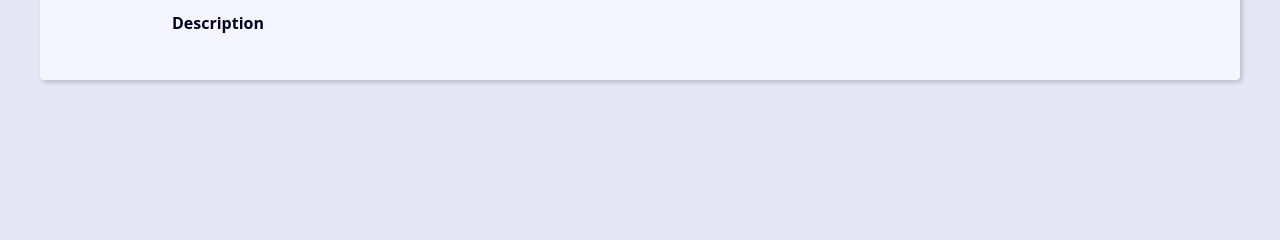
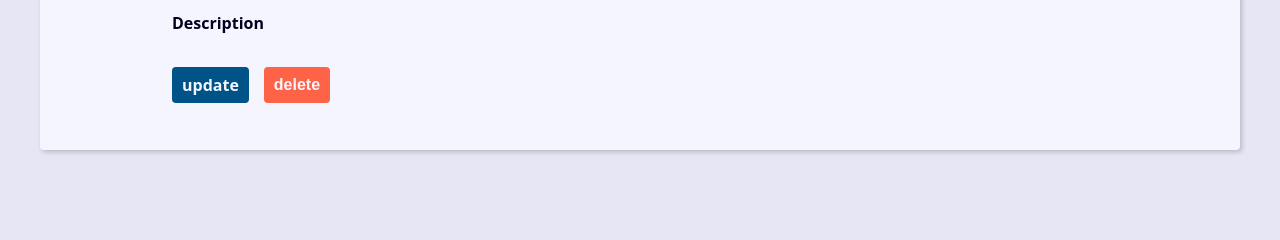
Before and after one commit to GadielPrudente/Projeto-Agenda, a Django app: template contact/templates/contact/contact.html in a window 1280 px wide. Shown: the part 473-713 px from the top of the page. Run offline with Django 5.2, Linux system fonts and the light colour scheme; the template is opened without the code that fills it, so the values that code supplies are empty.

Commit message:
criando botão delete

```diff
--- a/base_static/global/css/stayle.css
+++ b/base_static/global/css/stayle.css
@@ -312,3 +312,24 @@ svg {
   filter: brightness(80%);
   box-shadow: 0 0 5px var(--link-dark-color);
 }
+
+
+.contact-links {
+  margin-block: calc(var(--small-font-size) * 2);
+  display: flex;
+  align-items: center;
+  gap: 0 var(--spacing);
+}
+
+.btn-link {
+  font-size: var(--small-font-size);
+  text-decoration: none;
+  font-weight: bold;
+  padding: 1rem;
+  display: block;
+  line-height: var(--small-font-size);
+}
+
+.btn-delete {
+  background: tomato;
+}
--- a/contact/templates/contact/contact.html
+++ b/contact/templates/contact/contact.html
@@ -12,5 +12,23 @@
         <p><b>Createde Date: </b>  {{contact.Creatd_date}}</p>
         <p><b>Category: </b>  {{contact.category.name}}</p>
         <p><b>Description </b>  {{contact.description}}</p>
+
+        <div class="contact-links">
+            <a class="btn btn-link" href="{% url 'contact:update' contact.id %}">update</a>
+
+            <form method="post" action="{% url "contact:delete" contact.id %}">
+
+                {% csrf_token %}
+
+                {% if confirmation == 'no' %}
+                    <input type="hidden" name="confirmation" value="yes">
+                    <button type="submit" class="btn btn-link btn-delete">confirm</button>
+                {% else %}
+                    <button type="submit" class="btn btn-link btn-delete">delete</button>
+
+                {% endif %}
+            </form>
+
+        </div>
     </div>
 {% endblock content %}
--- a/contact/urls.py
+++ b/contact/urls.py
@@ -11,6 +11,7 @@ urlpatterns = [
     #contact
     path('contact/<int:contact_id>/',  views.contact, name='contact'),
     path('contact/<int:contact_id>/update/',  views.update, name='update'),
+    path('contact/<int:contact_id>/delete/',  views.delete, name='delete'),
     path('contact/create/',  views.create, name='create'),
 
 ]
```
Also changed, not shown: contact/views/contact_forms.py (+16 -0 lines).
